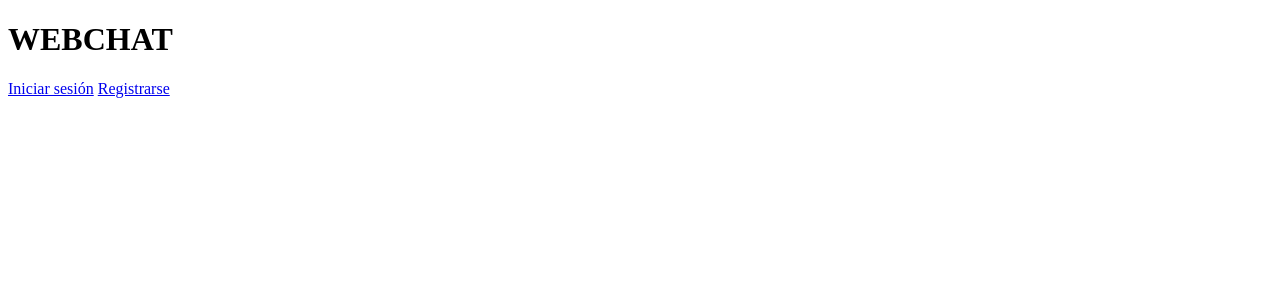
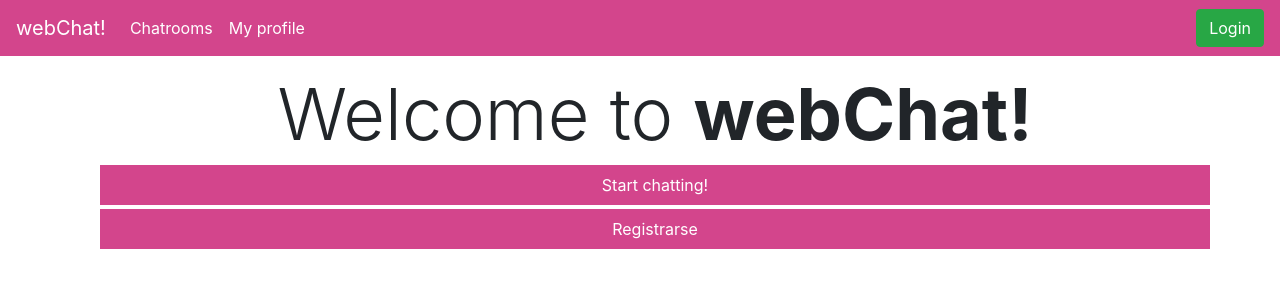
Before and after one commit to LorenzoChiabotto/IngenieriaWeb-Grupo5, a Django app: page / in a window 1280 px wide. Shown: the top 300 px of the page. Run offline with Django 3.2, Linux system fonts and the light colour scheme; some libraries are stand-ins or nearby versions.

Commit message:
visual updates

```diff
--- /dev/null
+++ b/catalog/static/styles.css
@@ -0,0 +1,27 @@
+html body{
+    height: 100%;
+    width: 100%;
+}
+
+.container-center{
+    display: flex;
+    width: 100%;
+    margin: 15px;
+    justify-content: space-evenly;
+    flex-direction:column;
+    align-items:center;
+    align-content:space-around;
+}
+.signup-login{
+    width: 50%;
+}
+
+.primaryColor{
+    background-color: rgb(211, 69, 140) !important;
+}
+.primaryHighligthColor{
+    background-color: rgb(211, 69, 140) !important;
+}
+.primaryHighligthBorderColor{
+    border-color: rgb(211, 69, 140) !important;
+}
--- /dev/null
+++ b/catalog/templates/base.html
@@ -0,0 +1,45 @@
+{% load static %}
+
+<!DOCTYPE html>
+<html lang="en">
+<head>
+    <meta charset="UTF-8">
+    <meta name="viewport" content="width=device-width, initial-scale=1.0">
+    <link rel="stylesheet" href="{% static 'styles.css' %}">
+
+    <link rel="stylesheet" href="https://stackpath.bootstrapcdn.com/bootstrap/4.5.2/css/bootstrap.min.css" integrity="sha384-JcKb8q3iqJ61gNV9KGb8thSsNjpSL0n8PARn9HuZOnIxN0hoP+VmmDGMN5t9UJ0Z" crossorigin="anonymous">
+
+<script src="https://code.jquery.com/jquery-3.5.1.slim.min.js" integrity="sha384-DfXdz2htPH0lsSSs5nCTpuj/zy4C+OGpamoFVy38MVBnE+IbbVYUew+OrCXaRkfj" crossorigin="anonymous"></script>
+<script src="https://cdn.jsdelivr.net/npm/popper.js@1.16.1/dist/umd/popper.min.js" integrity="sha384-9/reFTGAW83EW2RDu2S0VKaIzap3H66lZH81PoYlFhbGU+6BZp6G7niu735Sk7lN" crossorigin="anonymous"></script>
+<script src="https://stackpath.bootstrapcdn.com/bootstrap/4.5.2/js/bootstrap.min.js" integrity="sha384-B4gt1jrGC7Jh4AgTPSdUtOBvfO8shuf57BaghqFfPlYxofvL8/KUEfYiJOMMV+rV" crossorigin="anonymous"></script>
+    <title>webChat!</title>
+</head>
+<body>
+    <nav class="navbar navbar-expand-lg navbar-dark primaryColor">
+        <a class="navbar-brand" href="/">webChat!</a>
+        <button class="navbar-toggler" type="button" data-toggle="collapse" data-target="#navbarText" aria-controls="navbarText" aria-expanded="false" aria-label="Toggle navigation">
+          <span class="navbar-toggler-icon"></span>
+        </button>
+        <div class="collapse navbar-collapse" id="navbarText">
+          <ul class="navbar-nav mr-auto">
+            <li class="nav-item active">
+              <a class="nav-link" href="/chat_rooms">Chatrooms <span class="sr-only">(current)</span></a>
+            </li>
+            <li class="nav-item active">
+              <a class="nav-link" href="/construction">My profile <span class="sr-only">(current)</span></a>
+            </li>
+          </ul>
+          {% if user.is_authenticated %}
+            <a href="/logout" class="btn btn-danger" >Logout</a>
+          {% else %}
+            <a href="/login" class="btn btn-success" >Login</a>
+          {% endif %}
+        </div>
+      </nav>
+      <div class="container">
+        {% block section_name %}{% endblock %}
+
+        {% block content %}{% endblock %}
+      </div>
+</body>
+</html>
--- a/catalog/templates/home.html
+++ b/catalog/templates/home.html
@@ -1,13 +1,13 @@
-<!DOCTYPE html>
-<html>
-<head>
-    <title>WEBCHAT</title>
-</head>
-<body>
-<h1>WEBCHAT</h1>
-<div id = "Probando">
-    <a href="/login">Iniciar sesión</a>
-    <a href="/signup">Registrarse</a>
+
+{%extends "base.html" %}
+{% block content %}
+
+<div class="container-center">
+
+    <h3 class="display-3">Welcome to <span class="font-weight-bold">webChat!</span></h3>
+
+    <div class="d-inline p-2 primaryHighligthColor text-white w-100 mb-1 text-center"><a class= "text-white" href="/login">Start chatting!</a></div>
+    <div class="d-inline p-2 primaryHighligthColor text-white w-100 mb-1 text-center"><a class= "text-white" href="/signup">Registrarse</a></div>
 </div>
-</body>
-</html>
+
+{% endblock %}
--- a/catalog/urls.py
+++ b/catalog/urls.py
@@ -13,4 +13,5 @@ urlpatterns = [
     path('waitingConfirmation/', views.waitingConfirmation, name='waitingConfirmation'),
     path('chat_rooms/',views.chat_rooms, name='chat_rooms'),
     path('activate/<uidb64>/<token>/', views.activate, name='activate'),
+    path('construction/', views.construction, name='construction'),
 ]
--- a/catalog/views.py
+++ b/catalog/views.py
@@ -47,7 +47,6 @@ def logout(request):
     auth.logout(request)
     return redirect('/')
 
-@login_required(login_url='/login/')
 def chat_rooms(request):
     return render(request, 'chat_rooms.html')
 
@@ -106,3 +105,8 @@ def activate(request, uidb64, token):
             return HttpResponse('Gracias por su confirmación por correo electrónico. Ahora puede iniciar sesión en su cuenta')
 
     return HttpResponse('El enlace de activación no es válido.')
+
+
+@login_required(login_url='/login/')
+def construction(request):
+    return render(request, 'construction.html')
```
Also changed, not shown: catalog/forms.py (+6 -6 lines), catalog/templates/chat_rooms.html (+10 -11 lines), catalog/templates/construction.html (added, +10 -0 lines), catalog/templates/login.html (+21 -17 lines), catalog/templates/pending.html (deleted, +0 -10 lines), catalog/templates/signup.html (+21 -16 lines), catalog/templates/waitingConfirmation.html (+4 -9 lines).
